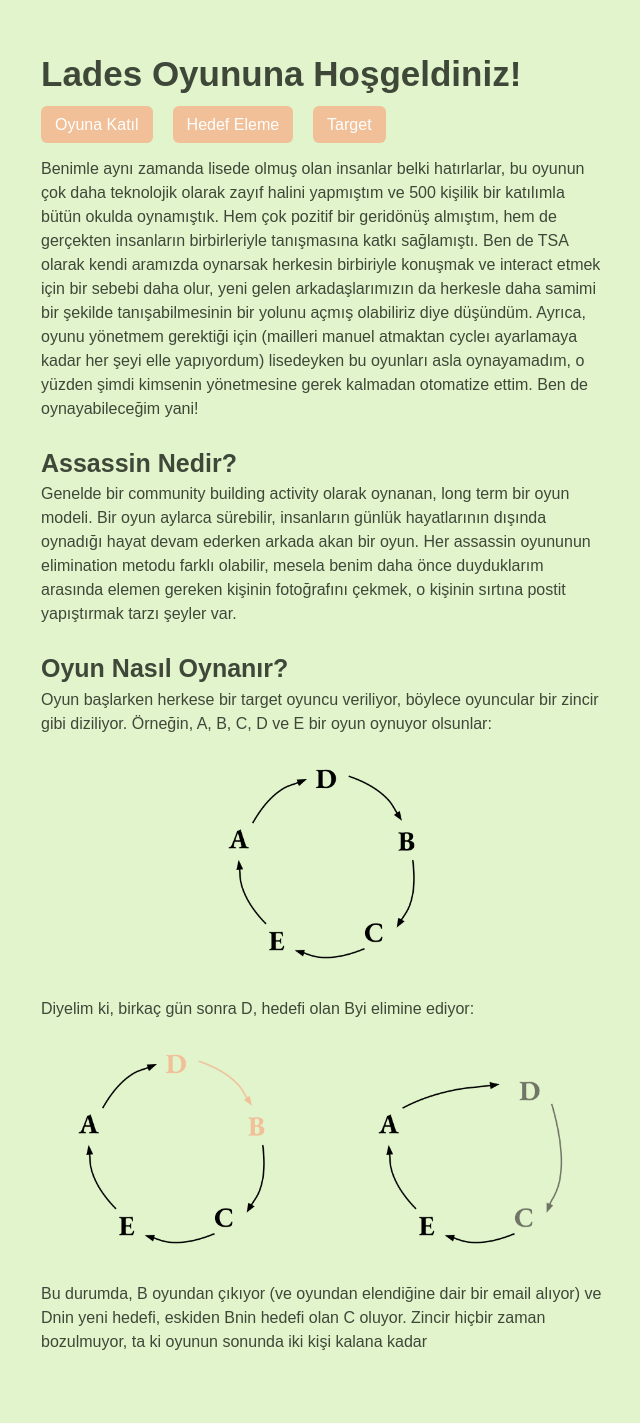
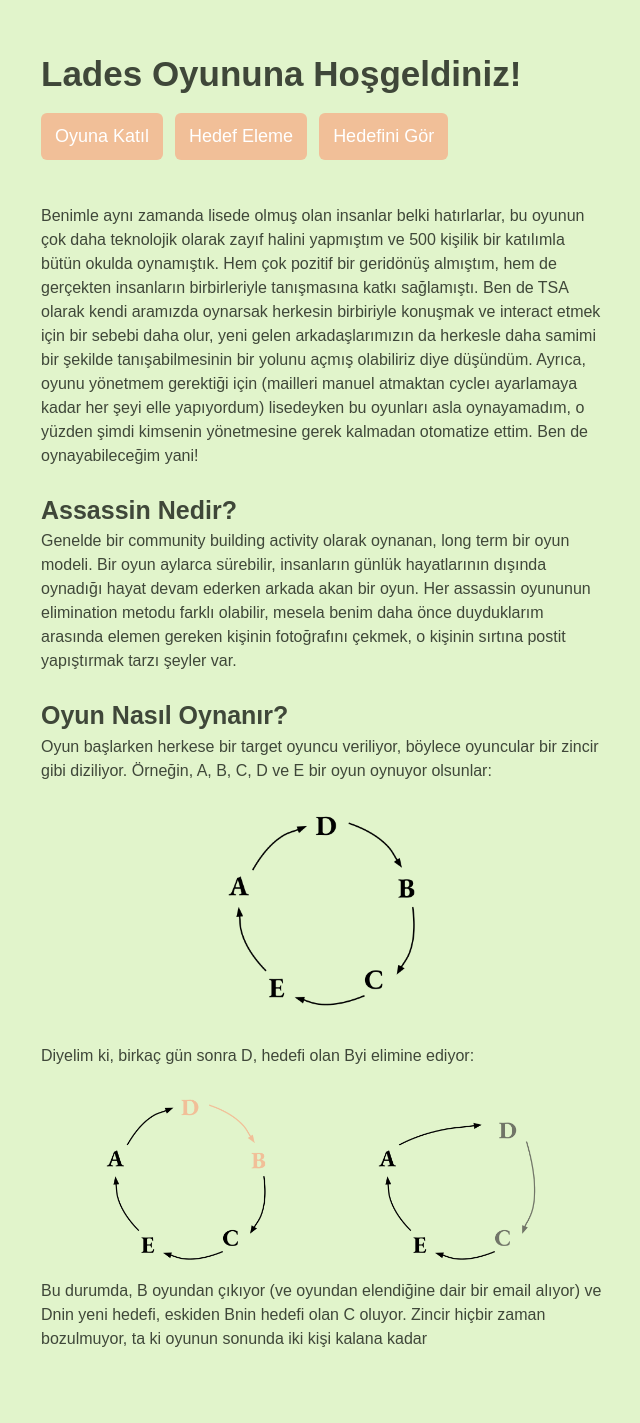
Before and after one commit to aybala0/Lades-Game, a Next.js app: page / in a window 1280 px wide. Shown: the top 1423 px of the page, without its empty margins (315-955 px from the left). Built offline with nearby package versions, Linux system fonts and the light colour scheme.

Commit message:
UI fixes

```diff
--- a/app/globals.css
+++ b/app/globals.css
@@ -1,27 +1,54 @@
 @import "tailwindcss";
+
+/* Force LIGHT mode everywhere (mobile browsers won't auto-darken) */
+html {
+  color-scheme: light !important; /* override Tailwind/UA defaults */
+}
 
 :root {
   --background: #E1F4CB;
   --foreground: #3F4739;
-  color-scheme: light;
 }
 
-@theme inline {
-  --color-background: var(--background);
-  --color-foreground: var(--foreground);
-  --font-sans: var(--font-geist-sans);
-  --font-mono: var(--font-geist-mono);
-}
-
-@media (prefers-color-scheme: dark) {
-  :root {
-    --background: #0a0a0a;
-    --foreground: #ededed;
-  }
-}
+/* Remove automatic dark-mode overrides. If you want a manual dark theme later,
+   use a data attribute (e.g., :root[data-theme="dark"]) instead of prefers-color-scheme. */
+/* @media (prefers-color-scheme: dark) { ... }  ← intentionally removed */
 
 body {
   background: var(--background);
   color: var(--foreground);
   font-family: Arial, Helvetica, sans-serif;
 }
+
+.btn {
+  padding: 10px 14px;
+  border-radius: 6px;
+  margin-right: 12px;
+  background: #F1BF98;
+  color: white;
+  text-decoration: none;
+  display: inline-block;
+  text-align: center;
+  font-size: clamp(14px, 2.5vw, 18px);
+}
+
+.btn:hover {
+  background: #e1a97c;
+}
+
+.title {
+  color: #3F4739;
+  font-size: clamp(15px, 2.5vw, 20px);
+  font-weight: bold;
+}
+
+/* Tame iOS autofill yellow + dark mode inversion */
+input:-webkit-autofill,
+input:-webkit-autofill:hover,
+input:-webkit-autofill:focus,
+textarea:-webkit-autofill,
+select:-webkit-autofill {
+  -webkit-text-fill-color: #111111 !important;
+  -webkit-box-shadow: 0 0 0px 1000px #ffffff inset;
+  box-shadow: 0 0 0px 1000px #ffffff inset;
+}
--- a/app/layout.tsx
+++ b/app/layout.tsx
@@ -13,8 +13,14 @@ const geistMono = Geist_Mono({
 });
 
 export const metadata: Metadata = {
-  title: "Create Next App",
-  description: "Generated by create next app",
+  title: "Lades",
+  description: "TSA için bir oyun!",
+};
+
+export const viewport = {
+  width: "device-width",
+  initialScale: 1,
+  viewportFit: "cover",
 };
 
 export default function RootLayout({ children }: { children: React.ReactNode }) {
--- a/app/page.tsx
+++ b/app/page.tsx
@@ -3,51 +3,18 @@ import Image from "next/image";
 
 export default function Home() {
   return (
-    <main style={{ maxWidth: 600, margin: "2rem auto", padding: "1rem" }}>
-      <h1 style={{ fontSize: "clamp(24px, 5vw, 35px)", fontWeight: 700, marginBottom: 12, color: '#3F4739'}}>
+    <main style={{ width: "100%", maxWidth: 600, margin: "2rem auto", padding: "1rem" }}>
+      <h1 style={{ fontSize: "clamp(35px, 5vw, 35px)", fontWeight: 700, marginBottom: 12, color: '#3F4739'}}>
         Lades Oyununa Hoşgeldiniz!
       </h1>
 
-      <Link
-        href="/signup"
-        style={{
-          padding: "10px 14px",
-          borderRadius: 6,
-          background: "#F1BF98",
-          color: "white",
-          textDecoration: "none",
-          marginRight: "20px"
-        }}
-      >
-        Oyuna Katıl
-      </Link>
-      <Link
-        href="/report"
-        style={{
-          padding: "10px 14px",
-          borderRadius: 6,
-          background: "#F1BF98",
-          color: "white",
-          textDecoration: "none",
-          marginRight: "20px"
-        }}
-      >
-        Hedef Eleme
-      </Link>
+      {/* BUTTONS */}
+      <div className="btnRow">
+        <Link href="/signup" className="btn">Oyuna Katıl</Link>
+        <Link href="/report" className="btn">Hedef Eleme</Link>
+        <Link href="/target" className="btn">Hedefini Gör</Link>
+      </div>
 
-      <Link
-        href="/target"
-        style={{
-          padding: "10px 14px",
-          borderRadius: 6,
-          background: "#F1BF98",
-          color: "white",
-          textDecoration: "none",
-          marginRight: "10px"
-        }}
-      >
-        Target
-      </Link>
       <br/>
       <p style={{ fontSize: 16, lineHeight: 1.5, marginTop: 20, marginBottom: 20 }}>
         Benimle aynı zamanda lisede olmuş olan insanlar belki hatırlarlar, bu oyunun çok daha teknolojik
@@ -81,9 +48,22 @@ export default function Home() {
         Diyelim ki, birkaç gün sonra D, hedefi olan Byi elimine ediyor:
       </p>
 
-      <div style={{ display: "flex", justifyContent: "center", margin: "1rem 0" }}>
-        <Image src="/images/cycle2.png" alt="cycle1" width={300} height={300} />
-        <Image src="/images/cycle3.png" alt="cycle1" width={300} height={300} />
+      <div style={{display: "flex", justifyContent: "center", gap: "1rem",}}
+      >
+        <Image
+          src="/images/cycle2.png"
+          alt="cycle2"
+          width={300}
+          height={300}
+          style={{ width: "45%", height: "auto", maxWidth: "300px" }}
+        />
+        <Image
+          src="/images/cycle3.png"
+          alt="cycle3"
+          width={300}
+          height={300}
+          style={{ width: "45%", height: "auto", maxWidth: "300px" }}
+        />
       </div>
 
       <p style={{ fontSize: 16, lineHeight: 1.5, marginBottom: 20 }}>
@@ -112,6 +92,28 @@ export default function Home() {
         komikliğini artırması. Aklıma gelen bazı ladesleme metodları: &quotkahvemi bir saniye tutabilir misin&quot veya &quotya şurda bir
         fotoğrafımı çekebilir misin&quot gibi şeyler... ama sizin aklınıza çok daha yaratıcı metodlar gelir eminim.
       </p>
+
+
+      <p style={{ fontSize: 16, lineHeight: 1.5, marginBottom: 20 }}>
+        <b><span style={{ color: "#3F4739" , fontSize: 25}}>Hedef Eleme ve Oyun İşleyişi</span> </b>
+        <br/>
+        Oyuna katılmak isteyen herkes katıldıktan sonra oyun başlayacak. Tüm oyuncular oyunun başladığına dair bir email alacaklar
+        Bu Emailin içinde iki tane link bulunacak:
+        <br/>
+        1. Hedefinizin kim olduğunu görme linki
+        <br/>
+        2. Hedefinizi eleme linki
+        <br/>
+        Hedefinizi görmek veya hedefinizi elemek için bu linklere basabilirsiniz. Veya, linkin sonuna doğru bulunan
+        token=*uzun alfanumerik bir kod* kısmına gidip, bu kodu kopyalayıp, şu anda ana bulunduğunuz ana menüde yukarıda
+        gördüğünüz hedef eleme/hedefini gör menülerine girip bu 'token'ınızı yapıştırabilirsiniz.
+
+
+
+      </p>
+
+
+
       <Link
         href="/admin/login"
         style={{
@@ -125,12 +127,6 @@ export default function Home() {
       >
         Admin Login
       </Link>
-
-
-
-
-
-
     </main>
   );
 }
--- a/app/signup/page.tsx
+++ b/app/signup/page.tsx
@@ -31,7 +31,7 @@ export default function SignupPage() {
         throw new Error(data.error || "Signup failed");
       }
 
-      setMsg("Oldu! Verification icin lutfen emailine bak!");
+      setMsg("Oldu! Verification için lütfen sana gelen emaildeki linke tıkla!");
       // For now, also show the verify link (useful until email sending is wired)
       if (data.verifyUrl) setVerifyUrl(data.verifyUrl);
       setName("");
@@ -49,24 +49,35 @@ export default function SignupPage() {
       <h1 className="text-2xl font-semibold">Oyuna Katıl</h1>
       <form onSubmit={onSubmit} className="space-y-3">
         <div>
-          <label className="block text-sm mb-1">Adınız <br /> Lütfen tam adınızı girin, diğer oyuncular sizi böyle görecekler!</label>
+          <label className="title">
+            Adınız
+            <span className="block text-xs text-[#717568]">
+              Lütfen tam adınızı girin, diğer oyuncular sizi böyle görecekler!
+            </span>
+          </label>
+
           <input
             required
             value={name}
             onChange={(e) => setName(e.target.value)}
             className="w-full rounded border px-3 py-2"
-            placeholder="Your name"
+            placeholder="Ad Soyad"
           />
         </div>
         <div>
-          <label className="block text-sm mb-1">Email <br /> Oyun içi iletişimimiz böyle olacak</label>
+          <label className="title">
+            Email
+            <span className="block text-xs text-[#717568]">
+              Oyun içi iletişmimiz emailler üzerinden olacak.
+            </span>
+          </label>
           <input
             type="email"
             required
             value={email}
             onChange={(e) => setEmail(e.target.value)}
             className="w-full rounded border px-3 py-2"
-            placeholder="you@example.com"
+            placeholder="lala@lalamail.com"
           />
         </div>
 
@@ -84,7 +95,7 @@ export default function SignupPage() {
         <button
           type="submit"
           disabled={submitting}
-          className="rounded bg-black text-white px-4 py-2 disabled:opacity-60"
+          className="btn"
         >
           {submitting ? "Submitting…" : "Sign up"}
         </button>
--- a/app/target/page.tsx
+++ b/app/target/page.tsx
@@ -54,25 +54,25 @@ function TargetContent() {
 
   return (
     <main className="mx-auto max-w-md p-6 space-y-4">
-      <h1 className="text-2xl font-semibold">Your Target</h1>
+      <h1 className="text-2xl font-semibold">Hedefiniz</h1>
 
       {!tokenFromUrl && (
         <form onSubmit={onSubmit} className="space-y-3">
           <div>
-            <label className="block text-sm mb-1">Target Token</label>
+            <label className="block text-sm mb-1">Hedef Tokenı</label>
             <input
               value={token}
               onChange={(e) => setToken(e.target.value)}
-              placeholder="Paste your target token"
+              placeholder="Hedef tokenını yapıştırın"
               className="w-full rounded border px-3 py-2"
             />
           </div>
           <button
             type="submit"
             disabled={loading || !token}
-            className="rounded bg-black text-white px-4 py-2 disabled:opacity-60"
+            className="btn"
           >
-            {loading ? "Fetching…" : "Show Target"}
+            {loading ? "Fetching…" : "Hedefi Göster"}
           </button>
         </form>
       )}
@@ -90,7 +90,7 @@ function TargetContent() {
 
       <p className="mt-6">
         <Link href="/" className="underline text-blue-600 hover:text-blue-800">
-          ← Return to Home
+          ← Ana Menü
         </Link>
       </p>
     </main>
```
Also changed, not shown: app/report/page.tsx (+14 -14 lines).
